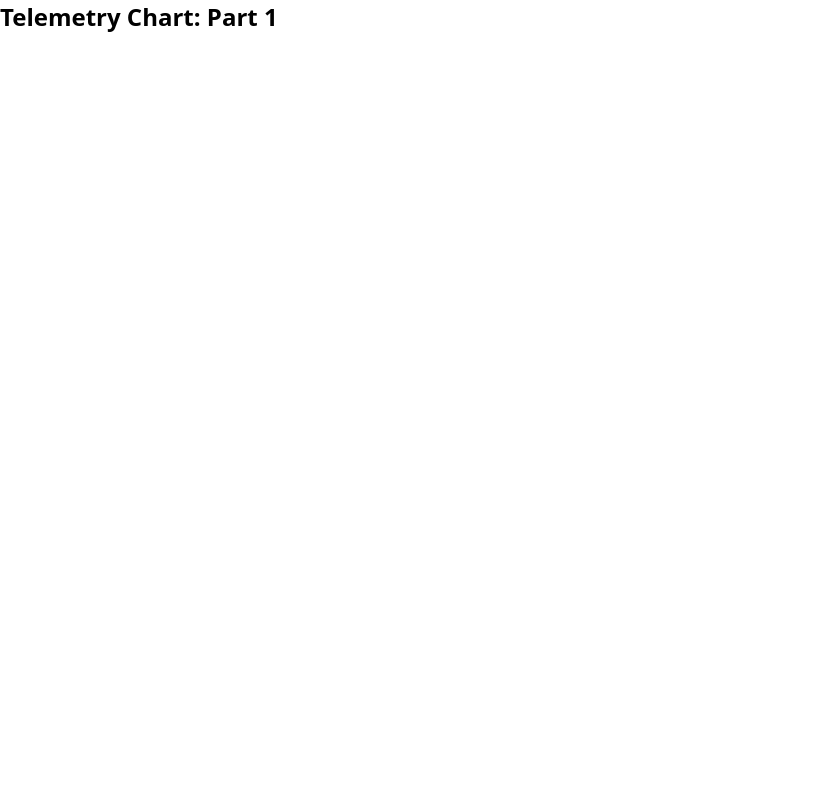
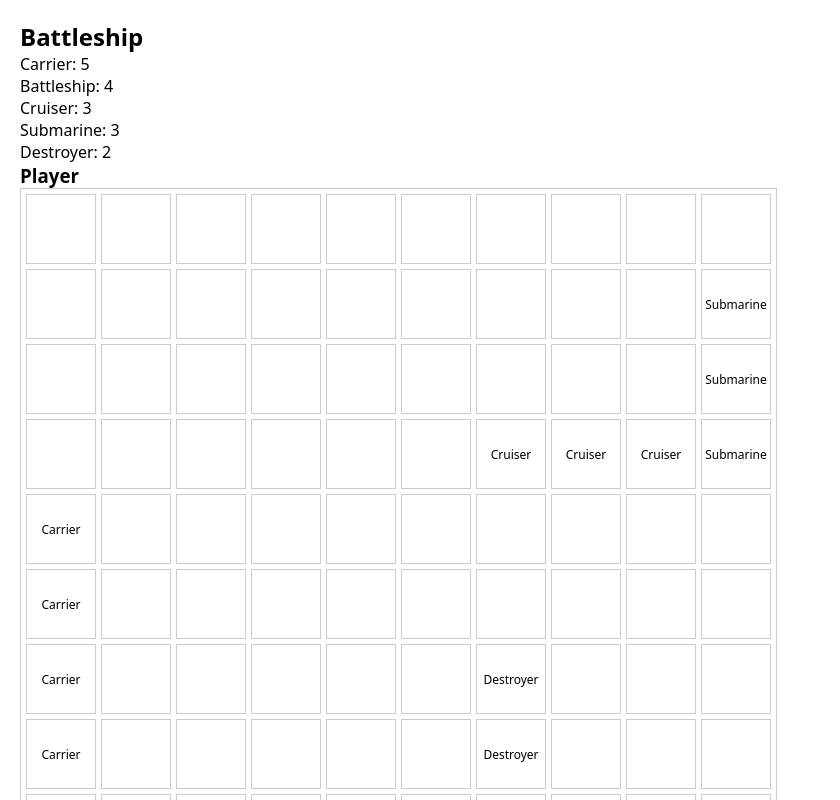
Before and after one commit to Joha99/frontend-systems-design, a React (Vite) app: page / in a window 1280 px wide. Shown: the top 800 px of the page, without its empty margins (0-840 px from the left). Built offline with nearby package versions, Linux system fonts and the light colour scheme.

Commit message:
set up boards for battleship

```diff
--- a/src/App.tsx
+++ b/src/App.tsx
@@ -1,10 +1,10 @@
 import styles from "./App.module.css";
-import { Part1LiveChart } from "./telemetry-chart/Part1LiveChart";
+import { Battleship } from "./battleship/Battleship";
 
 function App() {
   return (
     <div className={styles.app}>
-      <Part1LiveChart />
+      <Battleship />
     </div>
   );
 }
--- a/src/battleship/Battleship.module.css
+++ b/src/battleship/Battleship.module.css
@@ -0,0 +1,18 @@
+.board {
+  display: grid;
+  grid-template-columns: repeat(10, auto);
+  place-items: center;
+  border: 1px solid #ccc;
+  padding: 5px;
+  gap: 5px;
+}
+
+.cell {
+  border: 1px solid #ccc;
+  width: 70px;
+  height: 70px;
+  display: flex;
+  align-items: center;
+  justify-content: center;
+  font-size: 12px;
+}
--- a/src/battleship/Battleship.tsx
+++ b/src/battleship/Battleship.tsx
@@ -35,6 +35,7 @@
  *   state, rather than several booleans that can contradict each other.
  */
 
+import { useState } from "react";
 import styles from "./Battleship.module.css";
 
 const BOARD_SIZE = 10;
@@ -45,14 +46,136 @@ const FLEET = [
   { name: "Submarine", size: 3 },
   { name: "Destroyer", size: 2 },
 ] as const;
+const DIRECTION_VECTORS: [number, number][] = [
+  [1, 0],
+  [-1, 0],
+  [0, 1],
+  [0, -1],
+] as const;
+
+type Cell =
+  | {
+      type: "fleet";
+      name: (typeof FLEET)[number]["name"];
+      sunk: boolean;
+    }
+  | { type: "water" };
+
+const isInBounds = (row: number, column: number) => {
+  return row >= 0 && row < BOARD_SIZE && column >= 0 && column < BOARD_SIZE;
+};
+
+const cellsAreFree = (
+  grid: Cell[][],
+  start: [number, number],
+  direction: [number, number],
+  count: number,
+) => {
+  for (let c = 0; c < count; c++) {
+    const row = start[0] + direction[0] * c;
+    const col = start[1] + direction[1] * c;
+
+    if (grid[row][col].type !== "water") {
+      return false;
+    }
+  }
+
+  return true;
+};
+
+const getRandomizedBoard = () => {
+  const grid: Cell[][] = Array.from({ length: BOARD_SIZE }, () => {
+    return Array.from({ length: BOARD_SIZE }, () => {
+      return { type: "water" };
+    });
+  });
+
+  for (const fleet of FLEET) {
+    let direction: [number, number] =
+      DIRECTION_VECTORS[Math.floor(Math.random() * DIRECTION_VECTORS.length)];
+    let cell = Math.floor(Math.random() * (BOARD_SIZE * BOARD_SIZE));
+    let startingLocation: [number, number] = [
+      Math.floor(cell / BOARD_SIZE),
+      cell % BOARD_SIZE,
+    ];
+    let finalLocation: [number, number] = [
+      startingLocation[0] + direction[0] * (fleet.size - 1),
+      startingLocation[1] + direction[1] * (fleet.size - 1),
+    ];
+
+    // if final location is not in bounds or the cells are not available, find a different direction + cell
+    while (
+      !isInBounds(finalLocation[0], finalLocation[1]) ||
+      !cellsAreFree(grid, startingLocation, direction, fleet.size)
+    ) {
+      direction =
+        DIRECTION_VECTORS[Math.floor(Math.random() * DIRECTION_VECTORS.length)];
+      cell = Math.floor(Math.random() * (BOARD_SIZE * BOARD_SIZE));
+      startingLocation = [Math.floor(cell / BOARD_SIZE), cell % BOARD_SIZE];
+      finalLocation = [
+        startingLocation[0] + direction[0] * (fleet.size - 1),
+        startingLocation[1] + direction[1] * (fleet.size - 1),
+      ];
+    }
+
+    for (let i = 0; i < fleet.size; i++) {
+      const row = startingLocation[0] + direction[0] * i;
+      const col = startingLocation[1] + direction[1] * i;
+
+      grid[row][col] = { type: "fleet", name: fleet.name, sunk: false };
+    }
+  }
+
+  console.log("grid", grid);
+  return grid;
+};
 
 export const Battleship = () => {
-  // TODO: implement
-  void [BOARD_SIZE, FLEET];
+  const [turn, setTurn] = useState<"computer" | "player">("player");
+  const [playerBoard, setPlayerBoard] = useState<Cell[][]>(getRandomizedBoard);
+  const [computerBoard, setComputerBoard] =
+    useState<Cell[][]>(getRandomizedBoard);
 
   return (
-    <div>
+    <div style={{ padding: "20px" }}>
       <h2>Battleship</h2>
+      {FLEET.map((fleet) => {
+        return (
+          <div>
+            {fleet.name}: {fleet.size}
+          </div>
+        );
+      })}
+
+      <div>
+        <h3>Player</h3>
+        <div className={styles.board}>
+          {playerBoard.map((row, r) => {
+            return row.map((cell, c) => {
+              return (
+                <div key={`${r}:${c}`} className={styles.cell}>
+                  {cell.type === "water" ? "" : cell.name}
+                </div>
+              );
+            });
+          })}
+        </div>
+      </div>
+
+      <div>
+        <h3>Computer</h3>
+        <div className={styles.board}>
+          {computerBoard.map((row, r) => {
+            return row.map((cell, c) => {
+              return (
+                <div key={`${r}:${c}`} className={styles.cell}>
+                  {cell.type === "water" ? "" : cell.name}
+                </div>
+              );
+            });
+          })}
+        </div>
+      </div>
     </div>
   );
 };
--- a/src/telemetry-chart/Part1LiveChart.tsx
+++ b/src/telemetry-chart/Part1LiveChart.tsx
@@ -39,10 +39,6 @@
 
 import { listSignals, subscribe } from "./telemetryStream";
 
-// Remove these once you use them.
-void listSignals;
-void subscribe;
-
 export const Part1LiveChart = () => {
   return (
     <div>
```
